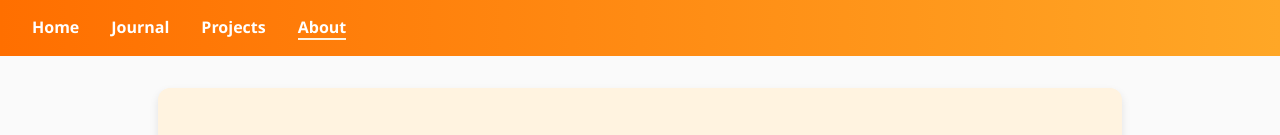
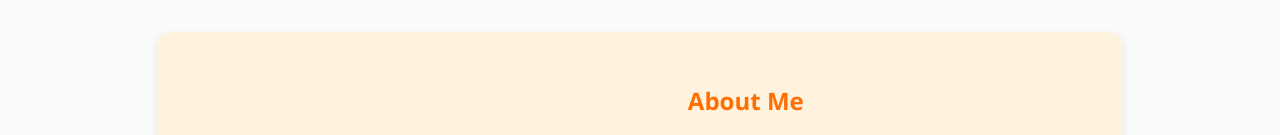
Before and after one commit to bijaygrg1314-code/Learning-journal-PWA, a plain HTML site: page about.html in a window 1280 px wide. Shown: the top 135 px of the page. Drawn offline with Linux system fonts and the light colour scheme.

Commit message:
Update about.html lab 2 and 3 completed

```diff
--- a/about.html
+++ b/about.html
@@ -7,24 +7,14 @@
   <link rel="stylesheet" href="css/style.css">
 </head>
 <body>
-  <header>
-    <nav class="navbar">
-      <a href="index.html">Home</a>
-      <a href="journal.html">Journal</a>
-      <a href="projects.html">Projects</a>
-      <a href="about.html" class="active">About</a>
-    </nav>
-  </header>
+  <header></header>
 
   <main>
     <section class="about">
       <div class="about-container">
-        <!-- Photo space -->
         <div class="about-photo">
           <img src="images/profile.jpg" alt="Bijaya Gurung Photo">
         </div>
-
-        <!-- Text content -->
         <div class="about-text">
           <h2>About Me</h2>
           <p>Hello, I’m <strong>Bijaya Gurung</strong> — a BSc Computer Science student exploring mobile app development and creative coding.
@@ -40,5 +30,7 @@
   <footer>
     <p>&copy; 2025 Bijaya Gurung | Learning Journal PWA</p>
   </footer>
+
+  <script src="js/script.js"></script>
 </body>
 </html>
```
